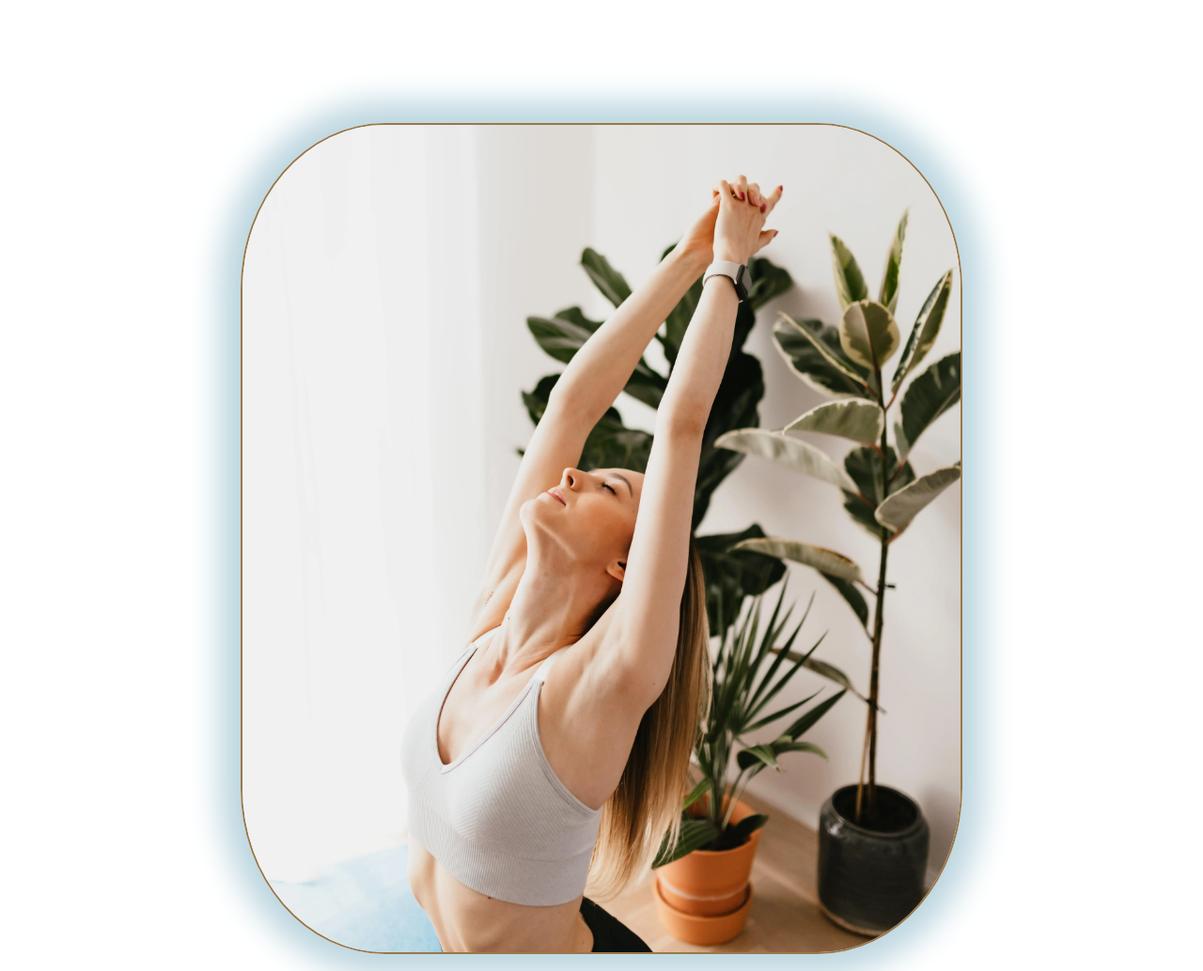
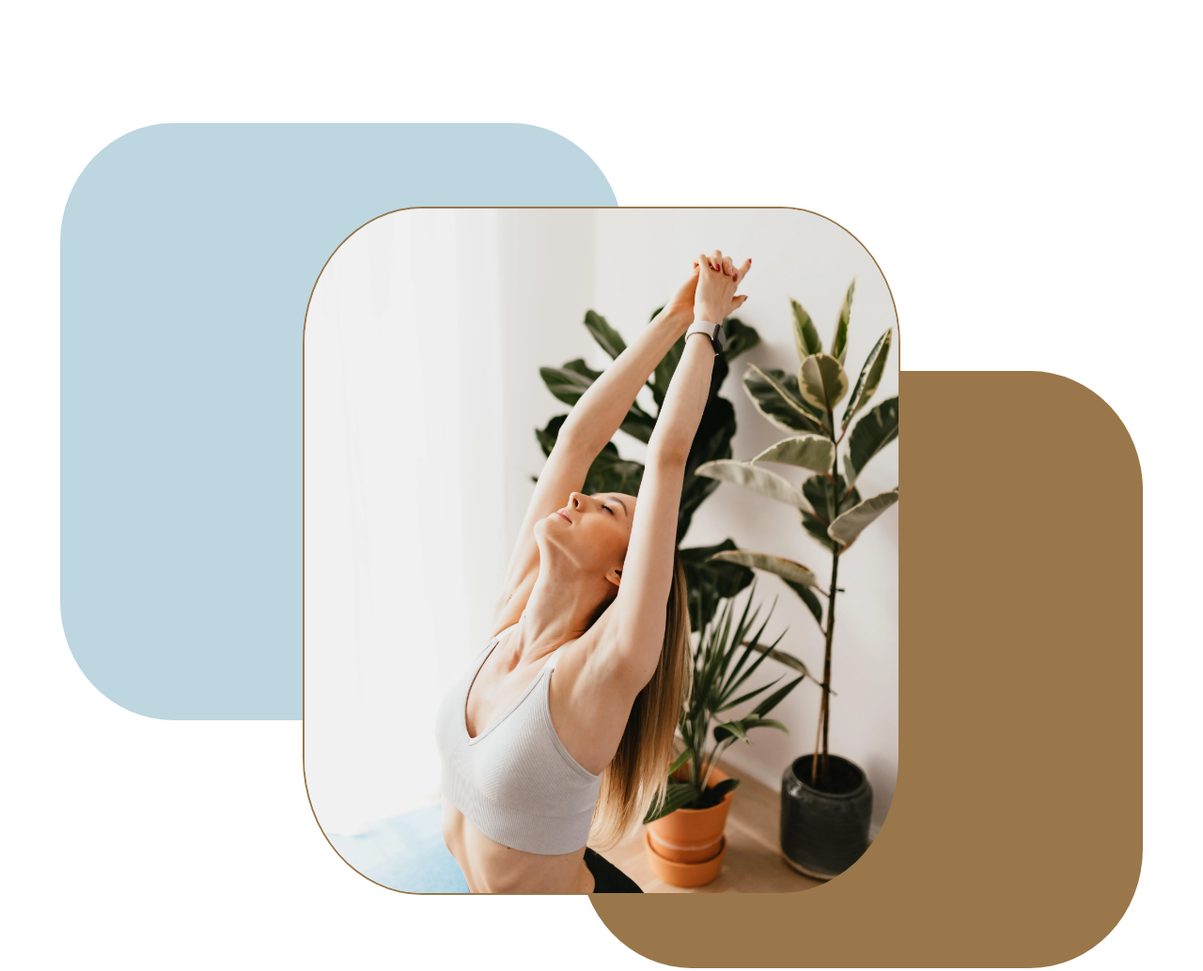
Before and after one commit to saroltah/Yoga-project, a plain HTML site: page index.html in a window 1280 px wide. Shown: the part 1520-2554 px from the top of the page at 94% size. Drawn offline with Linux system fonts and the light colour scheme.

Commit message:
add background to about image on laptop screen

```diff
--- a/assets/css/style.css
+++ b/assets/css/style.css
@@ -142,6 +142,18 @@ main {
   border-bottom: var(--border);
   border-top: var(--border);
 }
+.only-big-screen {
+  display: none;
+  height: 636px;
+  width: 600px;
+  border-radius: 20%;
+}
+#brown-rectangle {
+  background-color: var(--brown);
+}
+#blue-rectangle {
+  background-color: var(--light-blue);
+}
 /*sign up form*/
 #sign-up {
   padding: 69.33px 0px;
@@ -243,7 +255,7 @@ footer span {
   }
 
   main {
-    margin-top: 89px;
+    margin-top: 84px;
   }
   #home {
     background: var(--light-blue)
@@ -258,7 +270,7 @@ footer span {
   .about-paragraph {
     width: auto;
   }
-  #benefical {
+  #beneficial {
     display: flex;
     justify-content: space-evenly;
     flex-shrink: 1;
@@ -269,6 +281,7 @@ footer span {
   }
   #sign-up {
     margin-top: 75px;
+    width: 70%;
   }
   #sign-up input[type="text"],
   #sign-up input[type="email"] {
@@ -324,14 +337,43 @@ footer span {
   main {
     margin-top: 59px;
   }
+  .about-paragraph {
+    border: 3px solid #99774a;
+  }
+  .only-big-screen {
+    display: block;
+    flex-shrink: 0;
+  }
+  #about-image-background {
+    display: flex;
+    max-width: 90%;
+    height: 900px;
+    position: relative;
+    padding: 0px;
+    margin: 89px auto;
+    justify-content: center;
+  }
+  #blue-rectangle {
+    z-index: 10;
+    position: absolute;
+    left: 0;
+    top: 0px;
+  }
   #about-image {
-    max-width: 60%;
+    max-width: 636px;
     border: var(--border);
     border-radius: 20%;
-    box-shadow: 0px 0px 33px 23px rgba(189, 214, 223, 1);
+    z-index: 60;
+    position: relative;
+    align-self: center;
   }
-  .about-paragraph {
-    border: 3px solid #99774a;
+  #brown-rectangle {
+    position: absolute;
+    right: 0;
+    bottom: 0px;
+  }
+  #sign-up {
+    width: 60%;
   }
 }
 @media screen and (min-width: 1024px) {
--- a/index.html
+++ b/index.html
@@ -74,7 +74,7 @@
             experienced instructors worldwide.
           </p>
         </div>
-        <div id="benefical">
+        <div id="beneficial">
           <div id="when-should-apply" class="about-paragraph">
             <h3>When should you apply?<br /><i class="fa-solid fa-spa"></i></h3>
             <ul id="reasons">
@@ -98,12 +98,17 @@
             </ul>
           </div>
         </div>
+        <div id="about-image-background">
+          <div class="only-big-screen" id="blue-rectangle"></div>
+
           <div>
             <img
               id="about-image"
               src="assets/images/pexels-karolina-grabowska-4498158-min.webp"
               alt="woman is doing a streching yoga pose in her home, she looks relieved and happy"
             />
+          </div>
+          <div class="only-big-screen" id="brown-rectangle"></div>
         </div>
       </section>
       <section id="sign-up">
```
Lines whose indentation alone changed are shown as unchanged.
